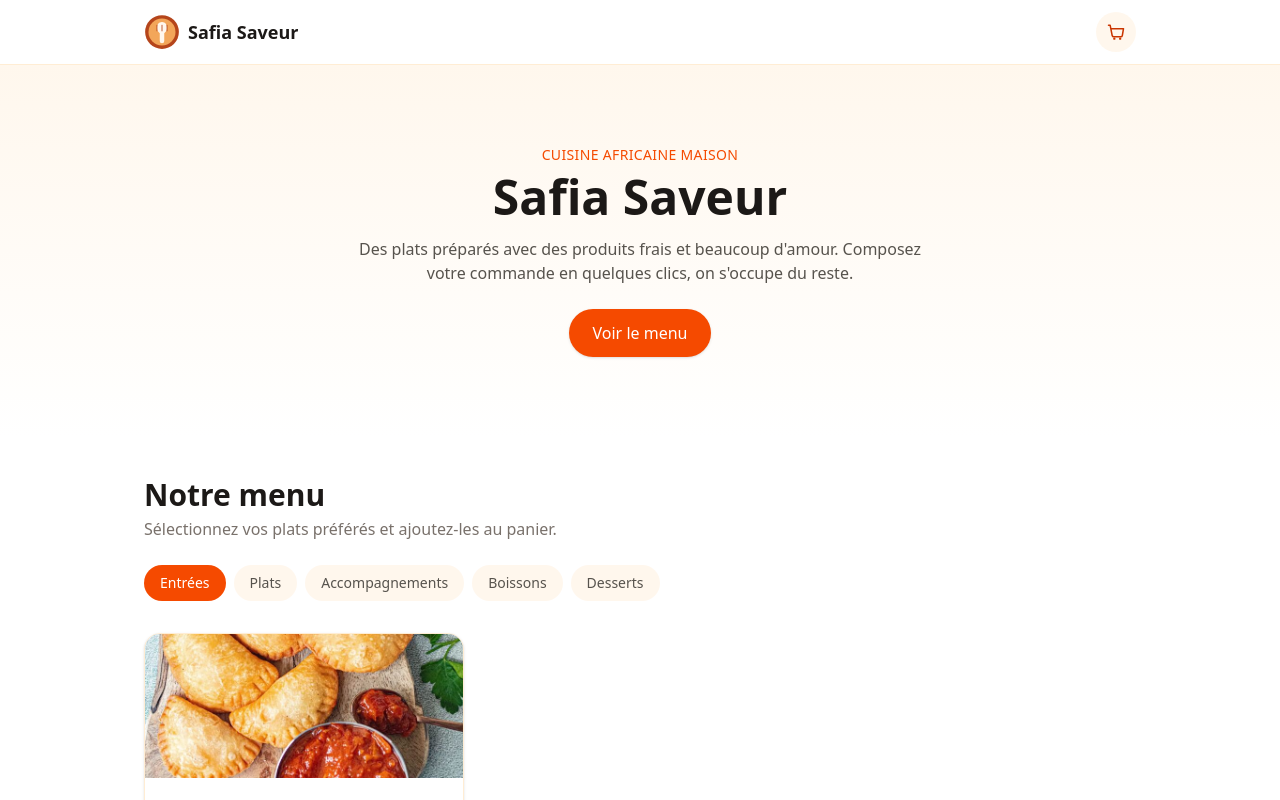
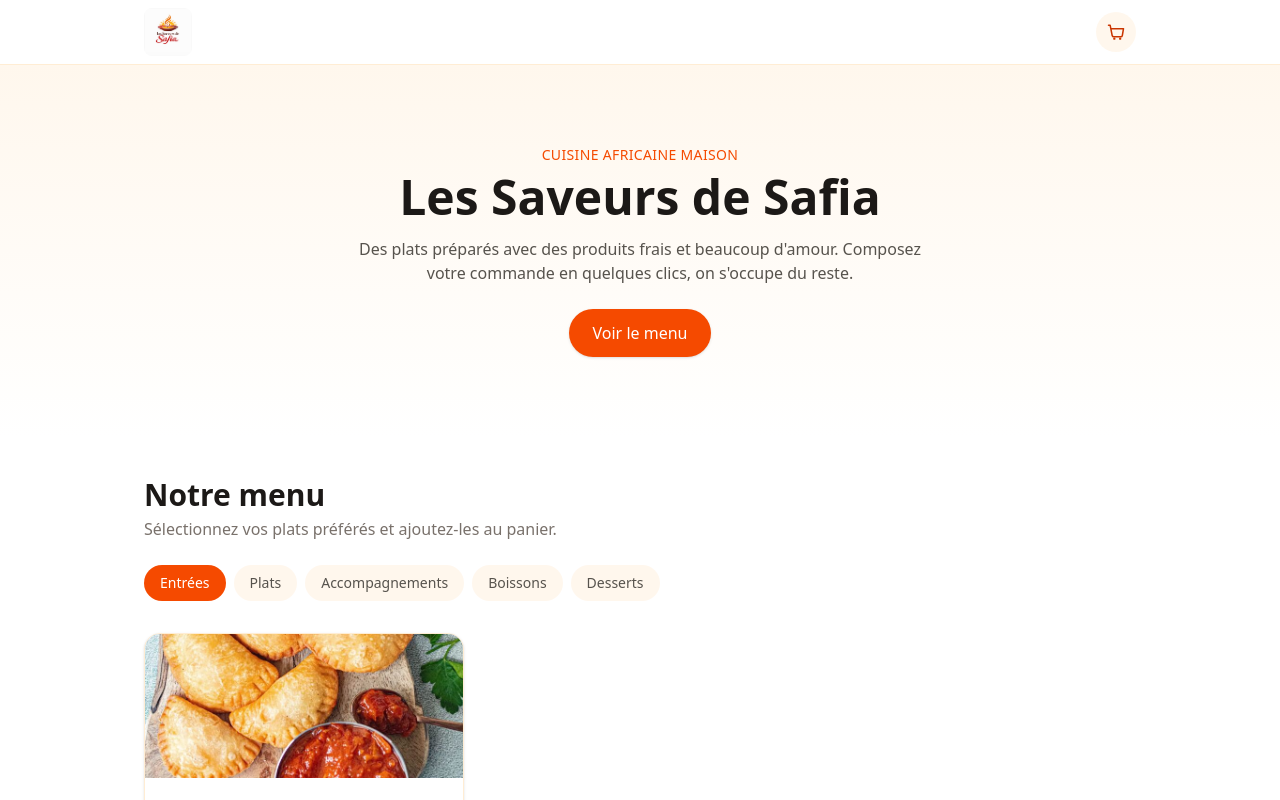
Before and after one commit to superconde224/safia-saveur, a Next.js app: page / in a window 1280 px wide. Shown: the top 800 px of the page. Built offline with nearby package versions, Linux system fonts and the light colour scheme.

Commit message:
Intègre le vrai logo et renomme le site en Les Saveurs de Safia

```diff
--- a/app/layout.tsx
+++ b/app/layout.tsx
@@ -3,8 +3,8 @@ import "./globals.css";
 import { Providers } from "./providers";
 
 export const metadata: Metadata = {
-  title: "Safia Saveur",
-  description: "Commandez vos plats préférés chez Safia Saveur.",
+  title: "Les Saveurs de Safia",
+  description: "Commandez vos plats préférés chez Les Saveurs de Safia.",
 };
 
 export default function RootLayout({
--- a/components/Header.tsx
+++ b/components/Header.tsx
@@ -1,18 +1,18 @@
 "use client";
 
-import { Logo } from "@/components/Logo";
 import { useCart } from "@/lib/cart-context";
 import { RESTAURANT_NAME } from "@/lib/products";
+import { withBasePath } from "@/lib/site-config";
 
 export function Header({ onOpenCart }: { onOpenCart: () => void }) {
   const { itemCount } = useCart();
 
   return (
     <header className="sticky top-0 z-30 border-b border-orange-100 bg-white/90 backdrop-blur">
-      <div className="mx-auto flex max-w-5xl items-center justify-between px-4 py-3">
+      <div className="mx-auto flex max-w-5xl items-center justify-between px-4 py-2">
         <a href="#top" className="flex items-center gap-2">
-          <Logo className="h-9 w-9" />
-          <span className="text-lg font-bold text-stone-900">{RESTAURANT_NAME}</span>
+          {/* eslint-disable-next-line @next/next/no-img-element */}
+          <img src={withBasePath("/images/logo.jpg")} alt={RESTAURANT_NAME} className="h-12 w-12 rounded-lg object-cover" />
         </a>
 
         <button
--- a/components/Logo.tsx
+++ /dev/null
@@ -1,17 +0,0 @@
-/**
- * Logo temporaire pour Safia Saveur — à remplacer par le vrai logo du restaurant
- * (voir README pour la marche à suivre).
- */
-export function Logo({ className = "h-10 w-10" }: { className?: string }) {
-  return (
-    <svg viewBox="0 0 64 64" className={className} role="img" aria-label="Logo Safia Saveur">
-      <circle cx="32" cy="32" r="30" fill="#B5451B" />
-      <circle cx="32" cy="32" r="24" fill="#F2A65A" />
-      <path
-        d="M32 14c-6 0-9 5-9 11 0 4 2 7 5 9v14a4 4 0 0 0 8 0V34c3-2 5-5 5-9 0-6-3-11-9-11Z"
-        fill="#FFF7ED"
-      />
-      <path d="M23 20v10M32 20v10M41 20v10" stroke="#B5451B" strokeWidth="1.5" strokeLinecap="round" />
-    </svg>
-  );
-}
--- a/lib/products.ts
+++ b/lib/products.ts
@@ -152,6 +152,6 @@ export const PRODUCTS: Product[] = [
 /** Adresse email qui recevra les commandes — à remplacer par la vraie adresse du restaurant. */
 export const RESTAURANT_EMAIL = "commandes@safiasaveur.example";
 
-export const RESTAURANT_NAME = "Safia Saveur";
+export const RESTAURANT_NAME = "Les Saveurs de Safia";
 export const RESTAURANT_PHONE = "+33 1 23 45 67 89"; // à remplacer
 export const RESTAURANT_ADDRESS = "Vitry-sur-Seine, France"; // à remplacer par l'adresse exacte
```
Also changed, not shown: public/images/logo.jpg (added), 1 other file (tests, documents, lock files or other folders).
